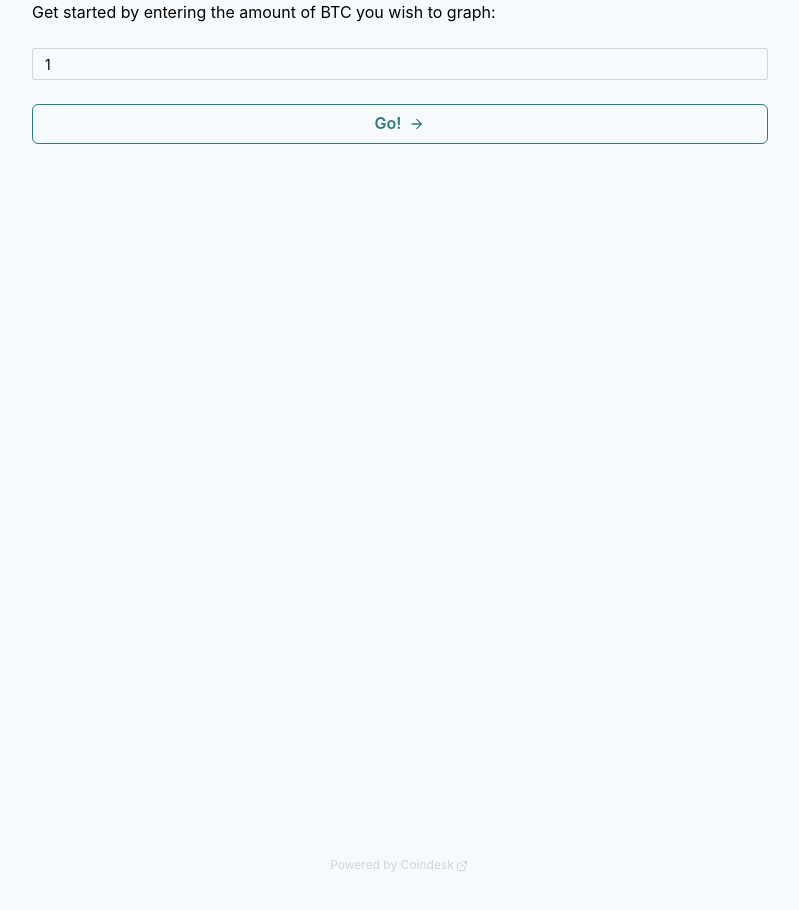
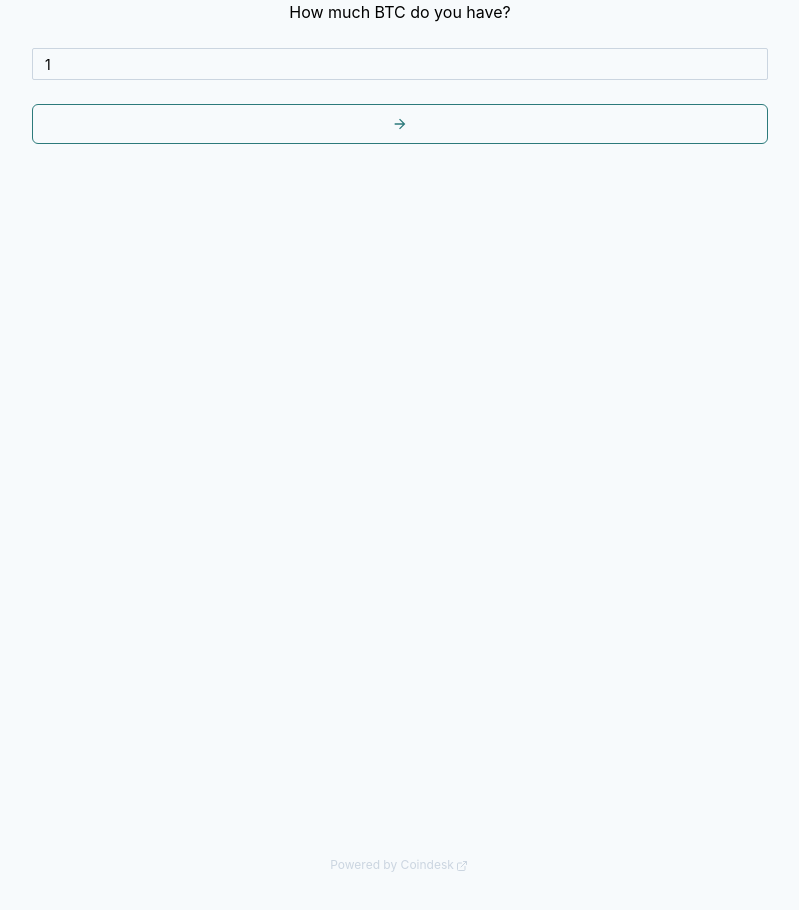
Before and after one commit to SConaway/btc-history, a Next.js app: page / in a window 1280 px wide. Shown: the top 910 px of the page, without its empty margins (240-1039 px from the left). Built offline with nearby package versions, Linux system fonts and the light colour scheme.

Commit message:
Some more UI tweaks

```diff
--- a/src/components/Main.js
+++ b/src/components/Main.js
@@ -8,6 +8,7 @@ export const Main = (props) => (
         // mt="5vh"
         // py="8rem"
         px="1rem"
+        justify="center"
         {...props}
     />
 );
--- a/src/pages/index.js
+++ b/src/pages/index.js
@@ -1,6 +1,6 @@
 import {useState} from 'react';
 
-import {Link, Text, Input, Button, Box} from '@chakra-ui/react';
+import {Link, Text, Input, IconButton, Box} from '@chakra-ui/react';
 import {ExternalLinkIcon, ArrowForwardIcon} from '@chakra-ui/icons';
 import {Container} from '../components/Container';
 import {Main} from '../components/Main';
@@ -48,9 +48,7 @@ const Index = () => {
     return (
         <Container minHeight="100vh">
             <Main>
-                <Text>
-                    Get started by entering the amount of BTC you wish to graph:
-                </Text>
+                <Text align="center">How much BTC do you have?</Text>
 
                 <Input
                     value={amount}
@@ -64,16 +62,15 @@ const Index = () => {
                     borderColor="gray.300"
                 />
 
-                <Button
-                    rightIcon={<ArrowForwardIcon />}
+                <IconButton
+                    variant="outline"
                     colorScheme="teal"
-                    variant="outline"
+                    aria-label="Graph"
+                    icon={<ArrowForwardIcon />}
                     isLoading={fetching}
                     onClick={fetchData}
                     disabled={!amount || amount === '0'}
-                >
-                    Go!
-                </Button>
+                />
 
                 <Box height="70vh" width="100%">
                     {chartData.length > 0 && (
@@ -93,7 +90,7 @@ const Index = () => {
                                 legend: 'none',
                             }}
                             // width="100%"
-                            // height="100%"
+                            height="100%"
                             // legendToggle
                         />
                     )}
```
